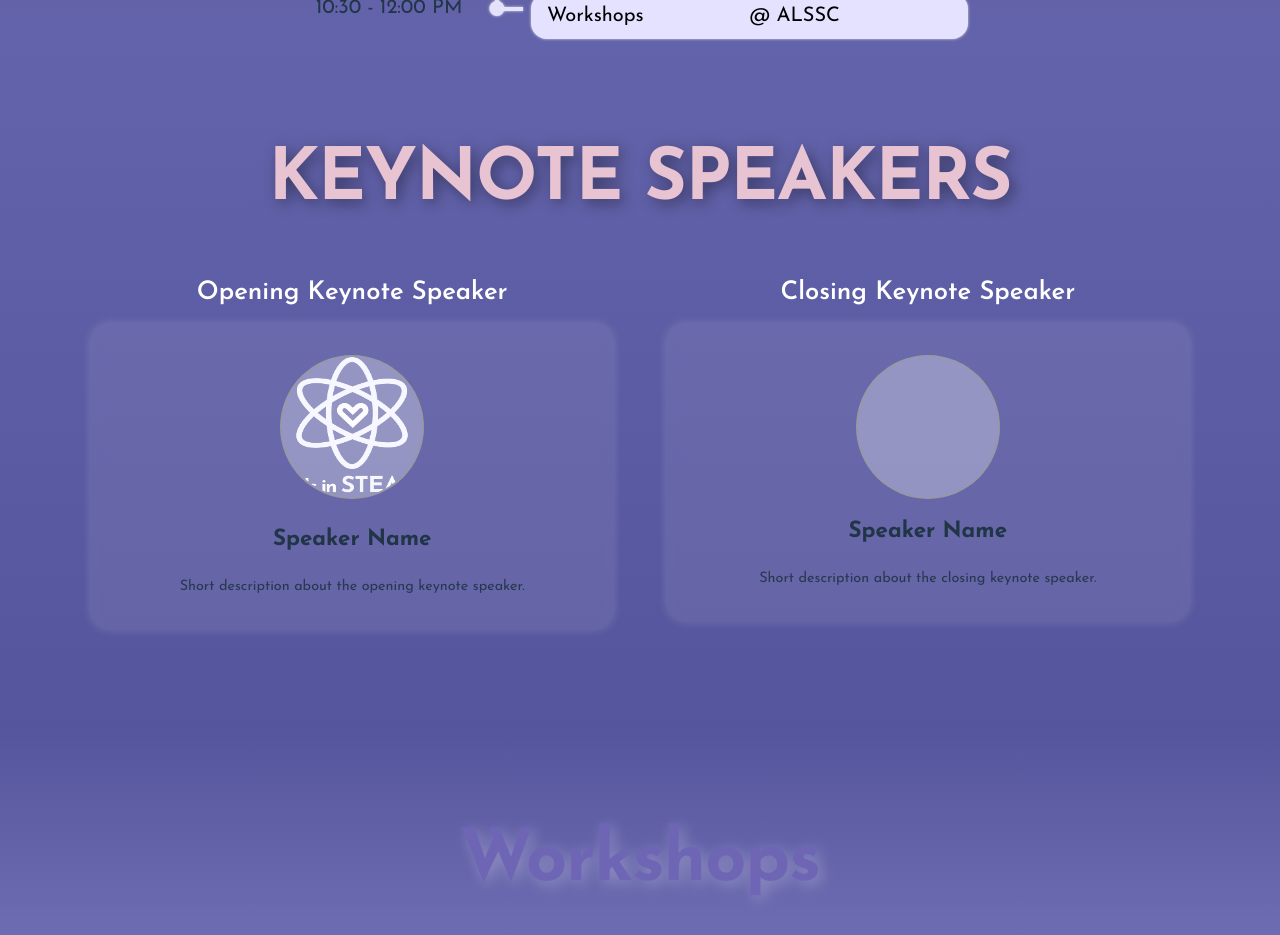
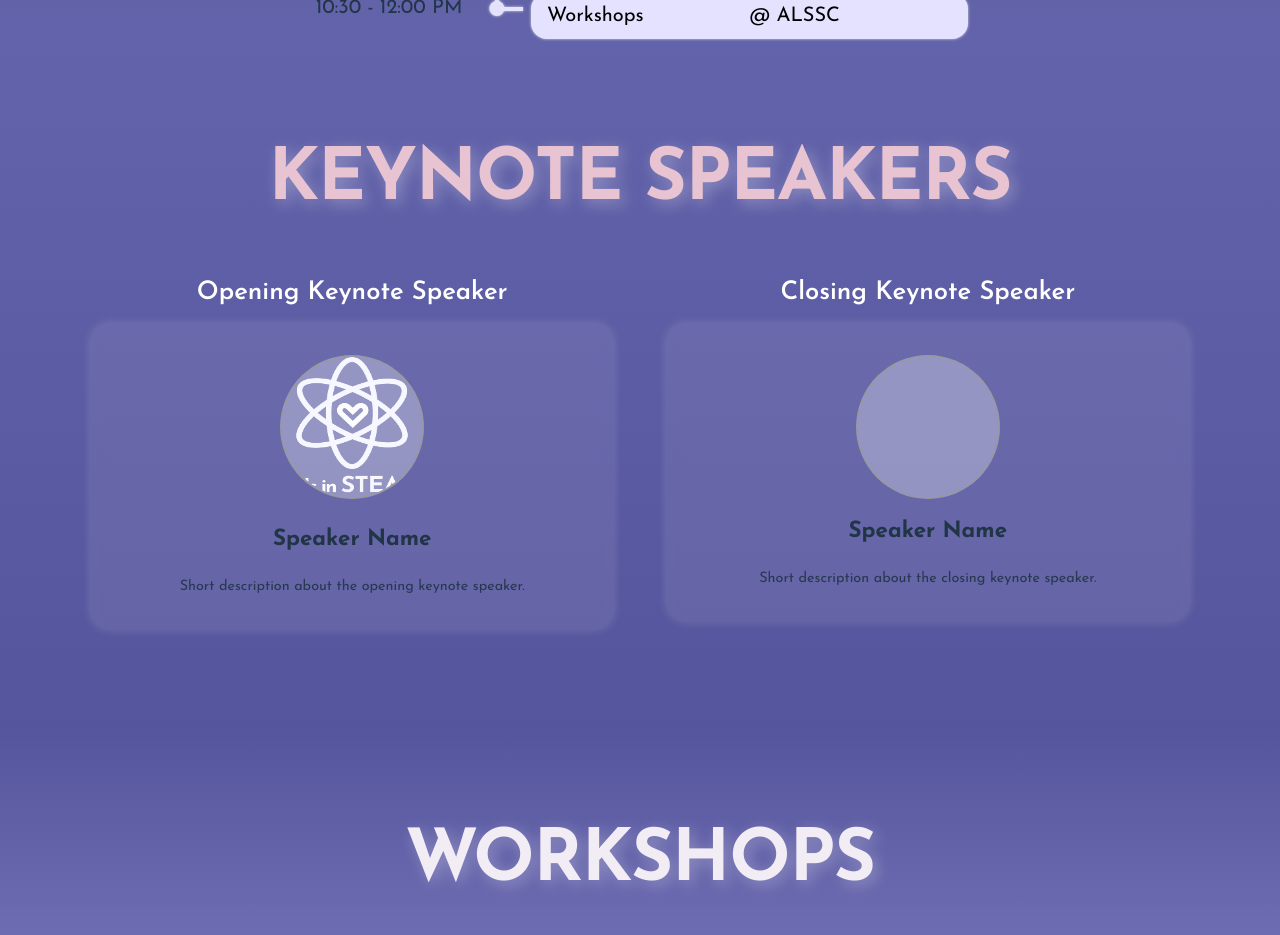
Before and after one commit to cassiemojar/gis-conference-website-2026, a React (Vite) app: page / in a window 1280 px wide. Shown: the part 2420-3355 px from the top of the page. Built offline with nearby package versions, Linux system fonts and the light colour scheme; a web font is replaced by a local one.

Commit message:
changed workshop font colour

```diff
--- a/src/sections/Keynote.jsx
+++ b/src/sections/Keynote.jsx
@@ -17,7 +17,7 @@ export default function Keynote() {
           fontSize: {xs: "2.4rem",
                     sm: "3.2rem",
                     md: "4.5rem"},
-          textShadow: "4px 4px 15px rgba(1, 1, 1, 0.4)",
+          textShadow: "4px 4px 15px rgba(255, 255, 255, 0.3)",
         }}
       >
         KEYNOTE SPEAKERS
--- a/src/sections/Workshop.jsx
+++ b/src/sections/Workshop.jsx
@@ -15,7 +15,7 @@ function Workshop() {
         variant="h1"
         sx={{
           textAlign: "center",
-          color: "#6E66B4",
+          color: "#f2edf5",
           fontFamily: "Josefin Sans",
           fontWeight: "bold",
           marginBottom: "28px",
@@ -23,7 +23,7 @@ function Workshop() {
           textShadow: "4px 4px 15px rgba(255, 255, 255, 0.28)",
         }}
       >
-        Workshops
+        WORKSHOPS
       </Typography>
 
       <div className="workshop-intro">
```
